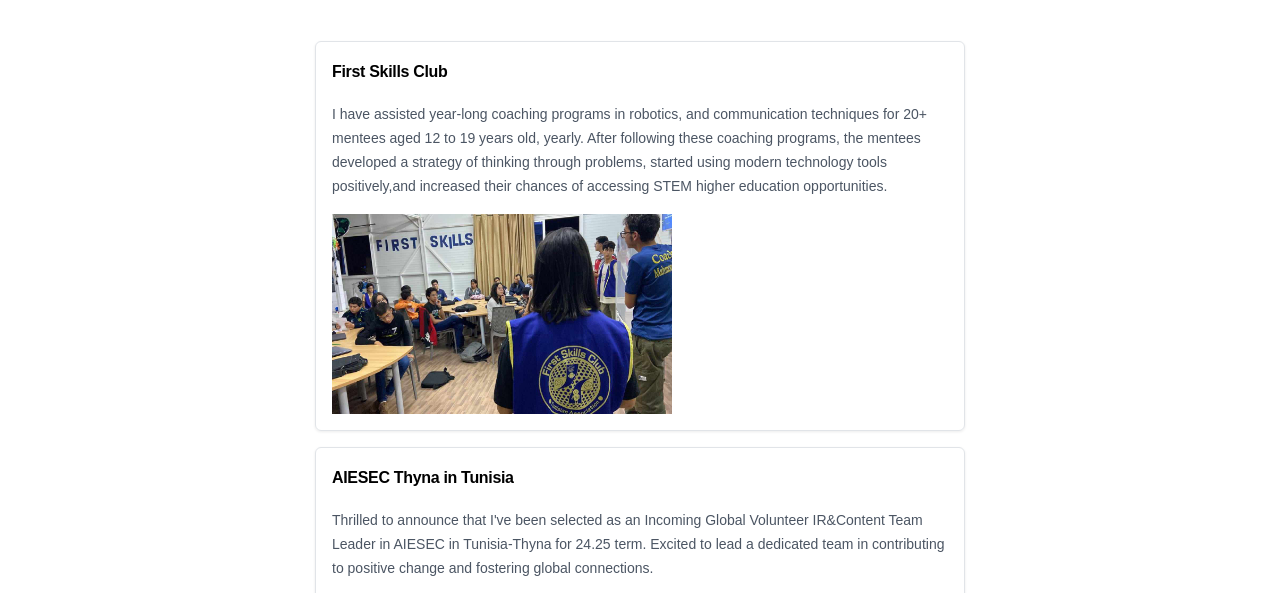
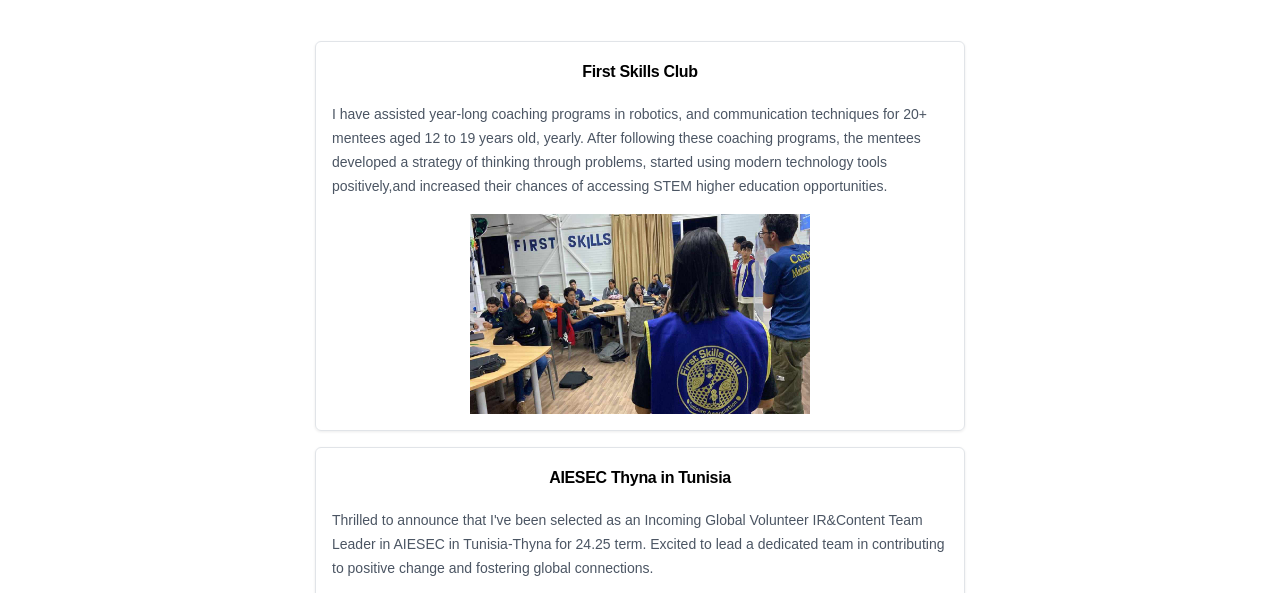
Before and after one commit to Mahsouna-Drira/My-personal-Website, a plain HTML site: page pages/ExtracurricularActivities.html in a window 1280 px wide. Shown: the part 192-785 px from the top of the page. Drawn offline with Linux system fonts and the light colour scheme.

Commit message:
Update extracu.css

```diff
--- a/css/extracu.css
+++ b/css/extracu.css
@@ -40,8 +40,11 @@ nav{
 
 #clubs {
 	display: flex;
-	flex-direction: column;
+	flex-direction: row;
+	flex-basis: 30%;
+	flex-wrap: wrap;
 	align-items: center;
+	justify-content: center;
 	gap: 16px;
 	padding: 16px;
 	line-height: 24px;
@@ -50,6 +53,8 @@ nav{
 .club {
 	display: flex;
 	flex-direction: column;
+	justify-content: center;
+	align-items: center;
 	padding: 16px;
 	border: 1px solid #e1e4e8;
 	border-radius: 6px;
```
